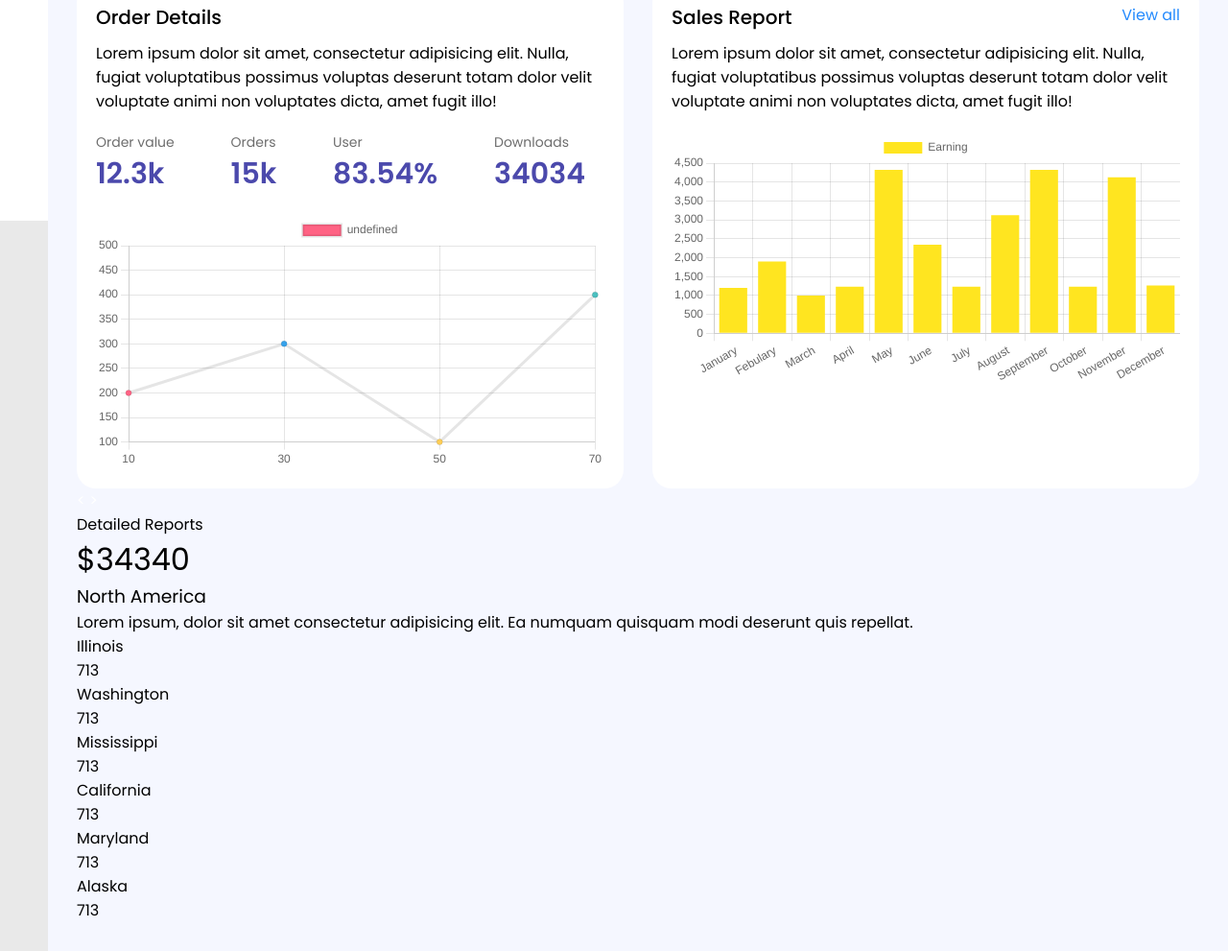
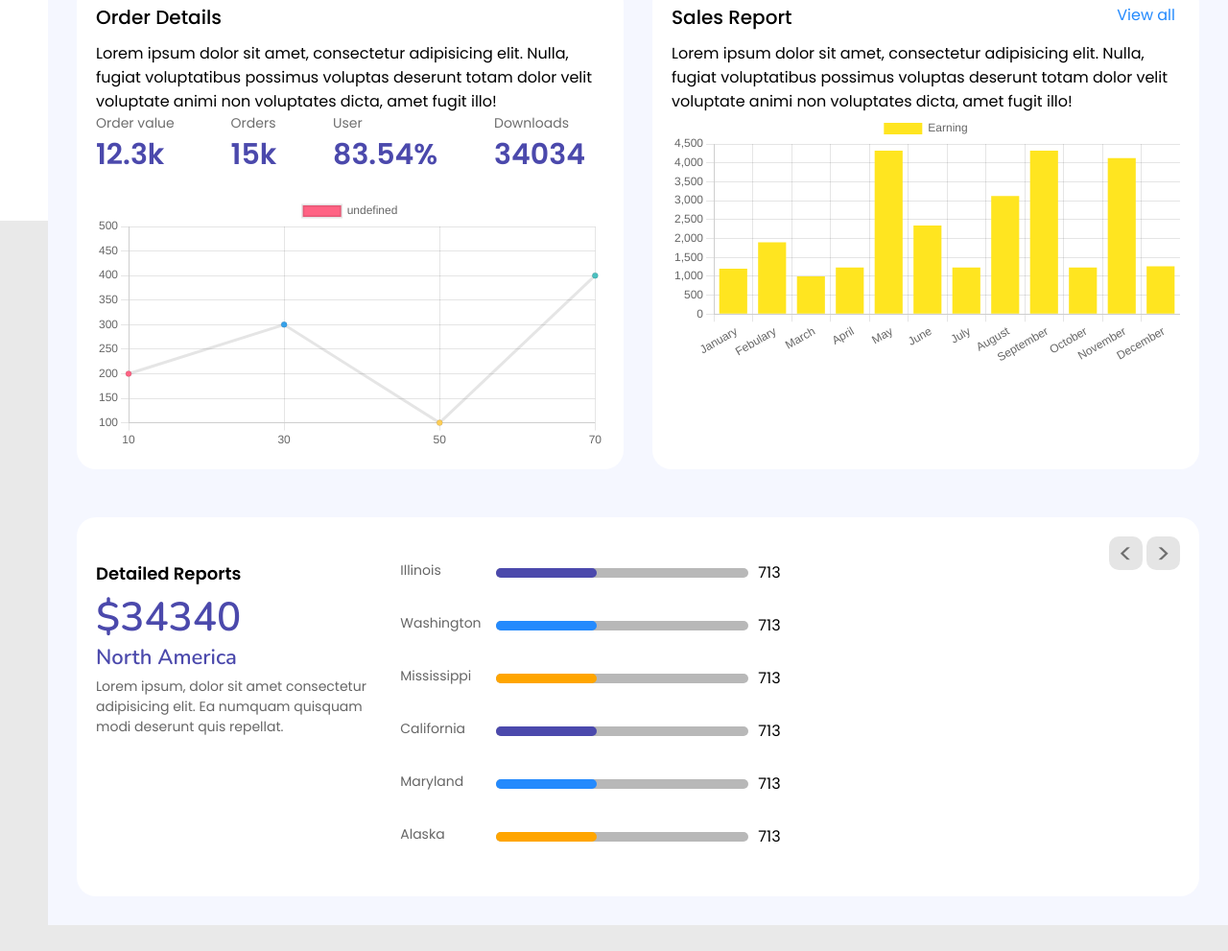
Before and after one commit to ErykFryderyk/admin-panel, a website: page index.html in a window 1280 px wide. Shown: the part 570-1561 px from the top of the page at 96% size. After the commit the page ends 1534 px from the top, so only its background shows below. Drawn offline with nearby package versions, Linux system fonts and the light colour scheme.

Commit message:
update style file

```diff
--- a/src/style/style.css
+++ b/src/style/style.css
@@ -1,4 +1,4 @@
-@import url("https://fonts.googleapis.com/css2?family=Poppins:wght@300;400;500;600;700;800;900&display=swap");
+@import url("https://fonts.googleapis.com/css2?family=Nunito:wght@200;300;400;500;600;700&family=Poppins:wght@300;400;500;600;700;800;900&display=swap");
 *,
 *::before,
 *::after {
@@ -9,8 +9,7 @@
 body {
   color: black;
   background-color: #e9e9e9;
-  font-family: 'Poppins',
- sans-serif; }
+  font-family: "Poppins", sans-serif; }
 
 html {
   scroll-behavior: smooth; }
@@ -59,8 +58,7 @@ li {
 body {
   color: black;
   background-color: #e9e9e9;
-  font-family: 'Poppins',
- sans-serif; }
+  font-family: "Poppins", sans-serif; }
 
 html {
   scroll-behavior: smooth; }
@@ -559,6 +557,9 @@ li {
       grid-template-columns: repeat(2, 1fr);
       grid-gap: 30px; } }
 
+.third-section {
+  width: 100%; }
+
 .dashboard {
   z-index: 0; }
   .dashboard__header {
@@ -629,12 +630,21 @@ li {
           color: #fff;
           font-size: 16px;
           margin-bottom: 15px; }
+          @media only screen and (min-width: 1600px) {
+            .dashboard__wrapper .card-box .card-body__title {
+              margin-bottom: 25px; } }
         .dashboard__wrapper .card-box .card-body__value {
           color: #fff;
           font-size: 26px; }
+          @media only screen and (min-width: 1600px) {
+            .dashboard__wrapper .card-box .card-body__value {
+              font-size: 40px; } }
         .dashboard__wrapper .card-box .card-body__percent-value {
           color: #fff;
           font-size: 14px; }
+          @media only screen and (min-width: 1600px) {
+            .dashboard__wrapper .card-box .card-body__percent-value {
+              font-size: 20px; } }
         .dashboard__wrapper .card-box .card-body:nth-child(1) {
           background-color: #7DA0FA; }
           .dashboard__wrapper .card-box .card-body:nth-child(1):hover {
@@ -654,9 +664,8 @@ li {
   .dashboard .order-details {
     background-color: #fff;
     padding: 20px;
-    border-radius: 20px; }
-    .dashboard .order-details__inner {
-      margin-bottom: 20px; }
+    border-radius: 20px;
+    margin-bottom: 50px; }
     .dashboard .order-details__title {
       font-size: 20px;
       font-weight: 500;
@@ -687,9 +696,9 @@ li {
   .dashboard .sales-report {
     background-color: #fff;
     padding: 20px;
-    border-radius: 20px; }
+    border-radius: 20px;
+    margin-bottom: 50px; }
     .dashboard .sales-report__inner {
-      margin-bottom: 20px;
       display: flex;
       flex-wrap: wrap;
       justify-content: space-between; }
@@ -699,4 +708,94 @@ li {
       color: #000;
       margin-bottom: 10px; }
     .dashboard .sales-report__link {
-      color: #248AFD; }
+      color: #248AFD;
+      margin-right: 5px; }
+  .dashboard .carousel {
+    background-color: #fff;
+    border-radius: 20px;
+    padding: 20px;
+    position: relative; }
+    .dashboard .carousel__control {
+      position: absolute;
+      right: 20px; }
+    .dashboard .carousel__btn {
+      cursor: pointer;
+      height: 35px;
+      width: 35px;
+      display: inline-block;
+      text-align: center;
+      line-height: 1.35;
+      border-radius: 10px;
+      background-color: #0000001a;
+      color: #6e6e6e;
+      font-size: 28px;
+      transition: background-color .2s ease; }
+      .dashboard .carousel__btn:hover {
+        background-color: #0000002d; }
+    .dashboard .carousel__item {
+      width: 100%;
+      margin-top: 25px;
+      display: flex;
+      flex-direction: column; }
+      @media only screen and (min-width: 992px) {
+        .dashboard .carousel__item {
+          display: grid;
+          grid-template-columns: 0.75fr 1fr 1fr;
+          grid-gap: 20px; } }
+      .dashboard .carousel__item .title {
+        font-size: 18px;
+        text-transform: capitalize;
+        margin-bottom: 12px;
+        color: #000;
+        font-weight: 600; }
+      .dashboard .carousel__item .value {
+        font-size: 42px;
+        color: #4B49AC;
+        font-weight: 600;
+        line-height: 1;
+        margin-bottom: 5px;
+        font-family: "Nunito", sans-serif; }
+      .dashboard .carousel__item .label {
+        font-weight: 600;
+        font-size: 22px;
+        color: #4B49AC;
+        font-family: "Nunito", sans-serif;
+        margin-bottom: 5px; }
+      .dashboard .carousel__item .text {
+        font-size: 14px;
+        color: #666666;
+        margin-bottom: 25px; }
+      .dashboard .carousel__item .skills__wrapper {
+        width: 100%;
+        margin-bottom: 10px;
+        display: grid;
+        grid-template-columns: 100px 1fr auto; }
+        @media only screen and (min-width: 992px) {
+          .dashboard .carousel__item .skills__wrapper {
+            margin-bottom: 30px; } }
+      .dashboard .carousel__item .skills__label {
+        font-size: 14px;
+        color: #666666; }
+      .dashboard .carousel__item .skills__progress {
+        width: 100%;
+        background-color: #b8b8b8;
+        height: 10px;
+        border-radius: 10px;
+        align-self: center;
+        position: relative; }
+      .dashboard .carousel__item .skills__progress-bar {
+        position: absolute;
+        height: 10px;
+        border-radius: 10px;
+        top: 0;
+        left: 0;
+        width: 40%; }
+        .dashboard .carousel__item .skills__progress-bar.bg-1 {
+          background-color: #4B49AC; }
+        .dashboard .carousel__item .skills__progress-bar.bg-2 {
+          background-color: #248AFD; }
+        .dashboard .carousel__item .skills__progress-bar.bg-3 {
+          background-color: #ffa500; }
+      .dashboard .carousel__item .skills__value {
+        margin-left: 10px;
+        text-align: right; }
```
